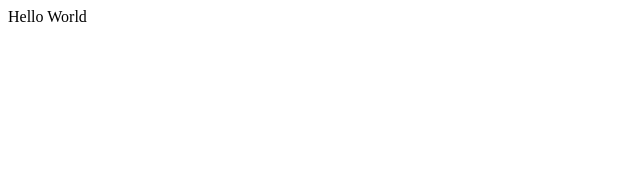
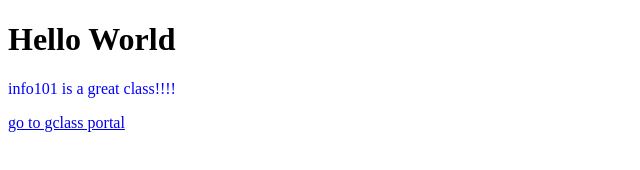
Before and after one commit to chenh88-1833166/chenh88-1833166.github.io, a plain HTML site: page index.html in a window 1280 px wide. Shown: the whole page, without its empty margins (0-640 px from the left). Drawn offline with Linux system fonts and the light colour scheme.

Commit message:
Add files via upload

```diff
--- a/index.html
+++ b/index.html
@@ -4,5 +4,7 @@
         <title>Hello World</title>
     </head>
     <body>
-        Hello World
+        <h1>Hello World</h1>
+        <p style="color:blue">info101 is a great class!!!!</p>
+        <a href="http://winhost6.ischool.uw.edu/gclass/login.aspx">go to gclass portal</a>
     </body>
```
